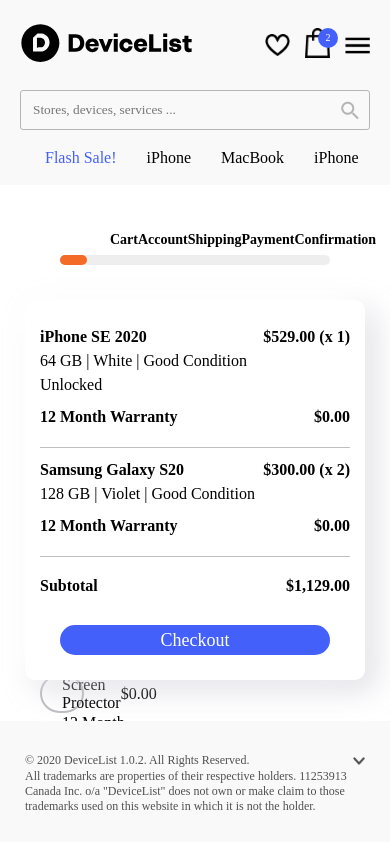
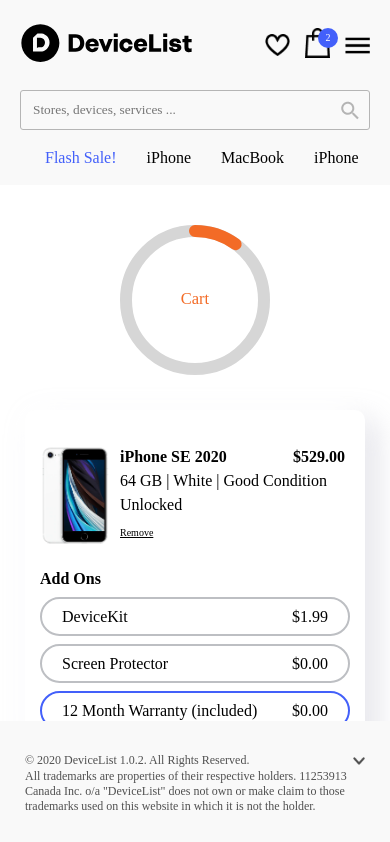
Before and after one commit to jinbest/device-list, a Next.js app: page /checkout in a window 390 px wide. Shown: the top 842 px of the page. Built offline with nearby package versions, Linux system fonts and the light colour scheme; a web font is replaced by a local one.

Commit message:
checkout page as mobile version has been completed

```diff
--- a/config/config.ts
+++ b/config/config.ts
@@ -2,7 +2,9 @@ export default class Config {
   /* Local Dev Mode */
   static PAYMENT_ACCESS_CODE = "9fdD08FA5f4F48e18750Afc180D12231"
   static MERCHANT_ID = "383610062"
+  static ENCODE_PASSCODE = "Passcode MzgzNjEwMDYyOjlmZEQwOEZBNWY0RjQ4ZTE4NzUwQWZjMTgwRDEyMjMx"
 
-  static BASE_URL = "https://api.na.bambora.com/v1"
-  static BASE_URL2 = "https://www.beanstream.com"
+  static BASE_URL = "https://api.na.bambora.com"
+
+  static TOKENIZE = "/scripts/tokenization/tokens"
 }
--- a/i18-next/en.json
+++ b/i18-next/en.json
@@ -439,5 +439,9 @@
   "You can also track your trade-in approval": "You can also track your trade-in approval",
   "here": "here",
   "Input Address": "Input New Address",
-  "Email*": "Email*"
+  "Email*": "Email*",
+  "Card Name is required.": "Card Name is required.",
+  "Card Number is invalid.": "Card Number is invalid.",
+  "Expiry Date is incorrect.": "Expiry Date is incorrect.",
+  "CVV is not correct.": "CVV is not correct."
 }
--- a/i18-next/fr.json
+++ b/i18-next/fr.json
@@ -439,5 +439,9 @@
   "You can also track your trade-in approval": "Vous pouvez également suivre votre approbation de reprise",
   "here": "ici",
   "Input Address": "Saisir une nouvelle adresse",
-  "Email*": "E-mail*"
+  "Email*": "E-mail*",
+  "Card Name is required.": "Le nom de la carte est requis.",
+  "Card Number is invalid.": "Le numéro de carte n'est pas valide.",
+  "Expiry Date is incorrect.": "La date d'expiration est incorrecte.",
+  "CVV is not correct.": "CVV n'est pas correct."
 }
--- a/package.json
+++ b/package.json
@@ -32,6 +32,7 @@
     "next": "11.0.1",
     "node-sass": "^4.14.1",
     "react": "17.0.2",
+    "react-circular-progressbar": "^2.0.4",
     "react-cool-onclickoutside": "^1.6.2",
     "react-dom": "17.0.2",
     "react-google-login": "^5.2.2",
--- a/styles/sub-styles/checkout.scss
+++ b/styles/sub-styles/checkout.scss
@@ -37,6 +37,9 @@
     justify-content: space-between;
     margin-top: 25px;
     display: flex;
+    @media (max-width: 960px) {
+      flex-wrap: wrap;
+    }
     .box-cart {
       background: #ffffff;
       box-shadow: -10px -10px 30px #ffffff, 10px 10px 30px rgba(174, 174, 192, 0.4);
@@ -135,6 +138,9 @@
           p {
             font-size: 14px;
             color: #bdbfc3;
+            @media (max-width: 500px) {
+              display: none;
+            }
           }
         }
         .registered-address-label {
@@ -194,6 +200,11 @@
               font-size: 14px;
               font-weight: 600;
               font-family: "Montserrat";
+            }
+            .progree-payment-logos {
+              @media (max-width: 500px) {
+                display: none;
+              }
             }
           }
           .MuiFormControlLabel-root {
@@ -255,14 +266,16 @@
       .progress-payment-logos {
         width: 100%;
         display: flex;
-        justify-content: space-between;
+        justify-content: center;
         align-items: center;
         padding: 10px 35px;
-        height: 98px;
+        height: auto;
         background: #f5f5f5;
         border-radius: 10px;
         margin-top: 30px;
+        flex-wrap: wrap;
         & > div {
+          margin: 8px auto;
           display: flex;
           align-items: center;
           p {
@@ -274,6 +287,11 @@
             line-height: 16px;
           }
         }
+      }
+      @media (max-width: 960px) {
+        width: 100%;
+        max-width: 600px;
+        margin: auto;
       }
     }
     .right-side {
@@ -384,6 +402,11 @@
         border: none;
         font-size: 16px;
       }
+      @media (max-width: 960px) {
+        width: 100%;
+        max-width: 400px;
+        margin: 20px auto;
+      }
     }
     .checkout-confirmation {
       width: 100%;
@@ -394,6 +417,9 @@
       justify-content: center;
       align-items: center;
       padding-top: 50px;
+      @media (max-width: 960px) {
+        padding-top: 20px;
+      }
       p {
         font-size: 18px;
         line-height: 27px;
@@ -416,12 +442,30 @@
   max-width: 1386px;
   margin: auto;
   padding: 10px;
+  display: flex;
+  flex-direction: column;
+  .liner-custom-progress {
+    @media (max-width: 768px) {
+      display: none;
+    }
+  }
+  .circular-custom-progress {
+    display: none;
+    max-width: 150px;
+    @media (max-width: 768px) {
+      display: block;
+      margin: auto;
+    }
+  }
   .progress-label {
     width: 100%;
     display: flex;
     justify-content: space-between;
     align-items: center;
     padding: 5px 20px 5px 50px;
+    @media (max-width: 768px) {
+      display: none;
+    }
     p {
       font-size: 14px;
       line-height: 20px;
--- a/views/checkout/compo/progress-bar.tsx
+++ b/views/checkout/compo/progress-bar.tsx
@@ -1,7 +1,9 @@
-import React from "react"
+import React, { useState, useEffect } from "react"
 import LinearProgress from "@material-ui/core/LinearProgress"
 import { Theme, makeStyles } from "@material-ui/core/styles"
 import { useTranslation } from "react-i18next"
+import { CircularProgressbar, buildStyles } from "react-circular-progressbar"
+import "react-circular-progressbar/dist/styles.css"
 
 type StyleParam = {
   color: string
@@ -28,10 +30,26 @@ type Props = {
 const ProgressBar = ({ value }: Props) => {
   const [t] = useTranslation()
 
+  const [label, setLabel] = useState("Cart")
+
   const param = {
     color: value === 100 ? "#4360FA" : "#F36B26",
   }
   const classes = useStyles(param)
+
+  useEffect(() => {
+    if (value < 20) {
+      setLabel("Cart")
+    } else if (value < 40) {
+      setLabel("Account")
+    } else if (value < 70) {
+      setLabel("Shipping")
+    } else if (value < 90) {
+      setLabel("Payment")
+    } else {
+      setLabel("Confirmation")
+    }
+  }, [value])
 
   return (
     <div className="checkout-progress-bar">
@@ -45,12 +63,25 @@ const ProgressBar = ({ value }: Props) => {
       <LinearProgress
         variant="determinate"
         value={value}
+        className="liner-custom-progress"
         classes={{
           root: classes.root,
           colorPrimary: classes.colorPrimary,
           bar: classes.bar,
         }}
       />
+      <CircularProgressbar
+        className="circular-custom-progress"
+        value={value}
+        text={t(label)}
+        styles={buildStyles({
+          textSize: "11px",
+          pathColor: value === 100 ? "#4360FA" : "#F36B26",
+          textColor: value === 100 ? "#4360FA" : "#F36B26",
+          trailColor: "#d6d6d6",
+          backgroundColor: "#3e98c7",
+        })}
+      />
     </div>
   )
 }
--- a/views/checkout/compo/progress-payment.tsx
+++ b/views/checkout/compo/progress-payment.tsx
@@ -12,6 +12,11 @@ import { formatCardNumber, formatExpiryDate } from "../../../service/hepler"
 import CustomInput from "../../../components/custom-input"
 import { shopStore } from "../../../store"
 import { isEmpty } from "lodash"
+import Loading from "../../../components/Loading"
+import Config from "../../../config/config"
+// import PaymentClient from "../../../service/payment-api"
+
+// const paymentClient = PaymentClient.getInstance()
 
 type Props = {
   setPaymentStepStatus: (val: string) => void
@@ -21,6 +26,7 @@ const ProgressPayment = ({ setPaymentStepStatus }: Props) => {
   const [t] = useTranslation()
   const formikRef = useRef<any>()
   const initialValues = {} as PaymentCardInfoParam
+  const delayTime = 2000
 
   const [paymentOption, setPaymentOption] = useState<PaymentOptionParam>(
     PAYMENT_OPTIONS.credit_debit.code
@@ -32,20 +38,54 @@ const ProgressPayment = ({ setPaymentStepStatus }: Props) => {
   }
 
   const formSchema = Yup.object().shape({
-    name: Yup.string().required(t("required")).min(1, t("required")),
-    number: Yup.string().required(t("required")).min(16, t("required")),
-    expiryDate: Yup.string().required(t("required")).min(1, t("required")),
-    cvv: Yup.string().required(t("required")).min(3, t("required")),
+    name: Yup.string().required(t("required")).min(1, t("Card Name is required.")),
+    number: Yup.string().required(t("required")).min(16, t("Card Number is invalid.")),
+    expiryDate: Yup.string().required(t("required")).min(4, t("Expiry Date is incorrect.")),
+    cvv: Yup.string().required(t("required")).min(3, t("CVV is not correct.")),
   })
 
   const onSave = (values: PaymentCardInfoParam, actions: FormikHelpers<any>) => {
-    actions.setSubmitting(false)
-    console.log("values", values)
+    actions.setSubmitting(true)
     shopStore.setPaymentMethod(paymentOption)
     if (paymentOption === PAYMENT_OPTIONS.credit_debit.code && !isEmpty(values)) {
       shopStore.setCreditCardInfo(values)
     }
-    setPaymentStepStatus(PAYMENT_STEP_STATUS.review_order)
+    handleTokenize(values, actions)
+  }
+
+  const handleTokenize = (values: PaymentCardInfoParam, actions: FormikHelpers<any>) => {
+    const url = `${Config.BASE_URL}${Config.TOKENIZE}`,
+      data = {
+        number: values.number,
+        expiry_month: values.expiryDate.substring(0, 2),
+        expiry_year: values.expiryDate.substring(2, 4),
+        cvd: values.cvv,
+      }
+
+    // try {
+    //   const result = await paymentClient.post(url, data)
+    //   console.log("result", result)
+    // } catch (error) {
+    //   console.log("Something went wrong.", JSON.stringify(error))
+    // } finally {
+    //   actions.setSubmitting(false)
+    //   setPaymentStepStatus(PAYMENT_STEP_STATUS.review_order)
+    // }
+
+    setTimeout(() => {
+      /* API will be excuted with URL and CARD_DATA later */
+
+      const result = {
+        token: "cg3-fb6f1477-4caf-45fa-9a70-ed2d82be4cec",
+        code: 1,
+        version: 1,
+        message: "",
+      }
+      console.log("url, data", url, data, result)
+
+      actions.setSubmitting(false)
+      setPaymentStepStatus(PAYMENT_STEP_STATUS.review_order)
+    }, delayTime)
   }
 
   const handleCheckPromoCode = () => {
@@ -72,7 +112,7 @@ const ProgressPayment = ({ setPaymentStepStatus }: Props) => {
               control={<Radio />}
               label={t(PAYMENT_OPTIONS.credit_debit.text)}
             />
-            <div className="payment-logos">
+            <div className="payment-logos progree-payment-logos">
               {PaymentLogos.credit.map((item: ImageDataParam, index: number) => (
                 <img src={item.img_src} alt={item.alt} key={index} />
               ))}
@@ -190,7 +230,15 @@ const ProgressPayment = ({ setPaymentStepStatus }: Props) => {
                   </Grid>
 
                   <div className="shipping-form-submit">
-                    <button type="submit">{t("Confirm and Pay")}</button>
+                    <button type="submit">
+                      {isSubmitting ? (
+                        <span>
+                          <Loading />
+                        </span>
+                      ) : (
+                        t("Confirm and Pay")
+                      )}
+                    </button>
                     <p>{t("or press ENTER")}</p>
                   </div>
                 </Form>
--- a/views/checkout/index.tsx
+++ b/views/checkout/index.tsx
@@ -153,7 +153,6 @@ const Checkout = () => {
             <BackSVG color="#BDBFC3" />
           </div>
         )}
-
         {emptyCheckout ? (
           <EmptyCheckout />
         ) : (
```
Also changed, not shown: service/payment-api.ts (+1 -14 lines), 1 other file (tests, documents, lock files or other folders).
